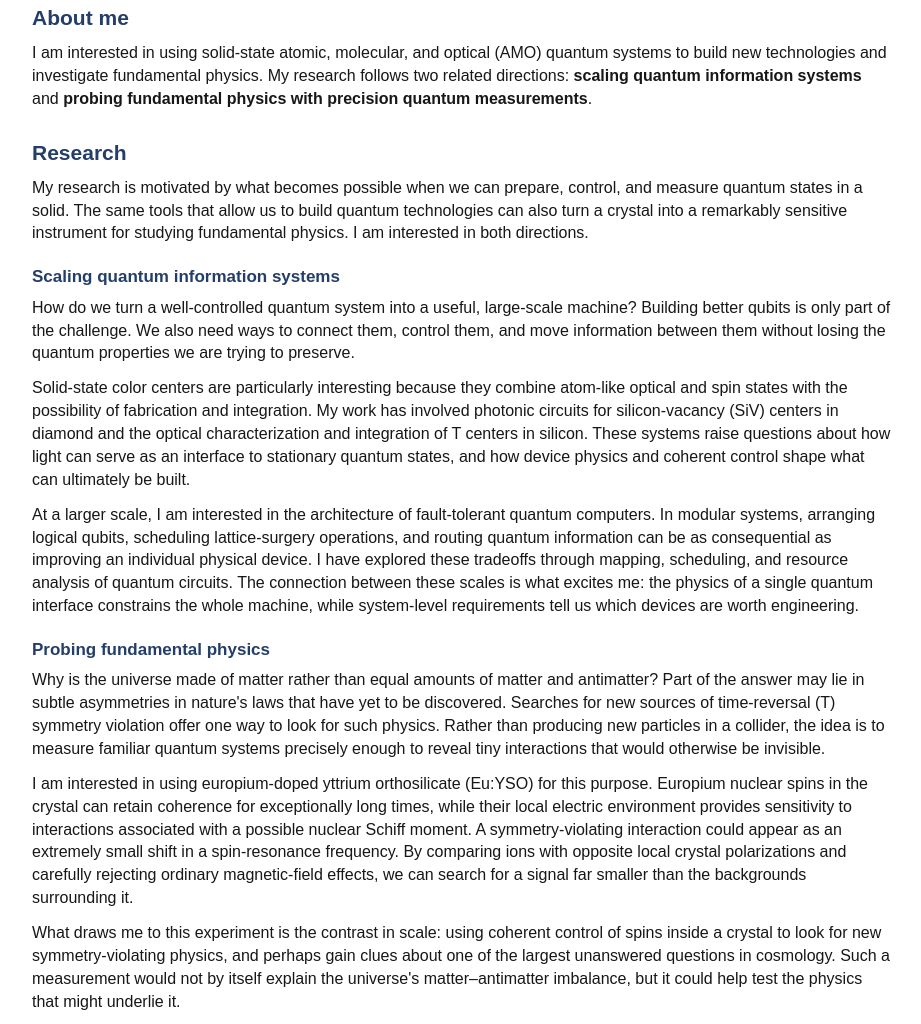
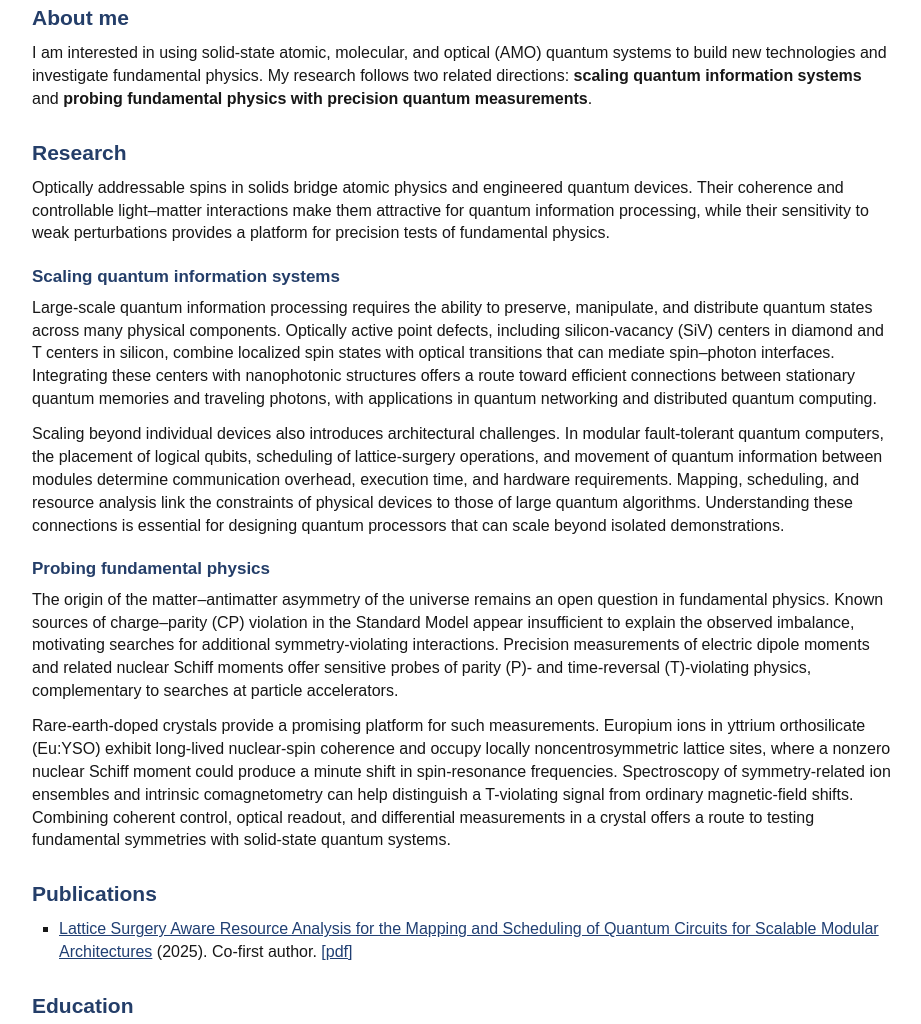
Before and after one commit to cam-qis/cam-qis.github.io, a plain HTML site: page index.html in a window 1280 px wide. Shown: the part 448-1472 px from the top of the page, without its empty margins (178-1099 px from the left). Drawn offline with Linux system fonts and the light colour scheme.

Commit message:
Add files via upload

```diff
--- a/index.html
+++ b/index.html
@@ -47,17 +47,15 @@
 
       <section id="research">
         <h2>Research</h2>
-        <p>My research is motivated by what becomes possible when we can prepare, control, and measure quantum states in a solid. The same tools that allow us to build quantum technologies can also turn a crystal into a remarkably sensitive instrument for studying fundamental physics. I am interested in both directions.</p>
+        <p>Optically addressable spins in solids bridge atomic physics and engineered quantum devices. Their coherence and controllable light–matter interactions make them attractive for quantum information processing, while their sensitivity to weak perturbations provides a platform for precision tests of fundamental physics.</p>
 
         <h3>Scaling quantum information systems</h3>
-        <p>How do we turn a well-controlled quantum system into a useful, large-scale machine? Building better qubits is only part of the challenge. We also need ways to connect them, control them, and move information between them without losing the quantum properties we are trying to preserve.</p>
-        <p>Solid-state color centers are particularly interesting because they combine atom-like optical and spin states with the possibility of fabrication and integration. My work has involved photonic circuits for silicon-vacancy (SiV) centers in diamond and the optical characterization and integration of T centers in silicon. These systems raise questions about how light can serve as an interface to stationary quantum states, and how device physics and coherent control shape what can ultimately be built.</p>
-        <p>At a larger scale, I am interested in the architecture of fault-tolerant quantum computers. In modular systems, arranging logical qubits, scheduling lattice-surgery operations, and routing quantum information can be as consequential as improving an individual physical device. I have explored these tradeoffs through mapping, scheduling, and resource analysis of quantum circuits. The connection between these scales is what excites me: the physics of a single quantum interface constrains the whole machine, while system-level requirements tell us which devices are worth engineering.</p>
+        <p>Large-scale quantum information processing requires the ability to preserve, manipulate, and distribute quantum states across many physical components. Optically active point defects, including silicon-vacancy (SiV) centers in diamond and T centers in silicon, combine localized spin states with optical transitions that can mediate spin–photon interfaces. Integrating these centers with nanophotonic structures offers a route toward efficient connections between stationary quantum memories and traveling photons, with applications in quantum networking and distributed quantum computing.</p>
+        <p>Scaling beyond individual devices also introduces architectural challenges. In modular fault-tolerant quantum computers, the placement of logical qubits, scheduling of lattice-surgery operations, and movement of quantum information between modules determine communication overhead, execution time, and hardware requirements. Mapping, scheduling, and resource analysis link the constraints of physical devices to those of large quantum algorithms. Understanding these connections is essential for designing quantum processors that can scale beyond isolated demonstrations.</p>
 
         <h3>Probing fundamental physics</h3>
-        <p>Why is the universe made of matter rather than equal amounts of matter and antimatter? Part of the answer may lie in subtle asymmetries in nature's laws that have yet to be discovered. Searches for new sources of time-reversal (T) symmetry violation offer one way to look for such physics. Rather than producing new particles in a collider, the idea is to measure familiar quantum systems precisely enough to reveal tiny interactions that would otherwise be invisible.</p>
-        <p>I am interested in using europium-doped yttrium orthosilicate (Eu:YSO) for this purpose. Europium nuclear spins in the crystal can retain coherence for exceptionally long times, while their local electric environment provides sensitivity to interactions associated with a possible nuclear Schiff moment. A symmetry-violating interaction could appear as an extremely small shift in a spin-resonance frequency. By comparing ions with opposite local crystal polarizations and carefully rejecting ordinary magnetic-field effects, we can search for a signal far smaller than the backgrounds surrounding it.</p>
-        <p>What draws me to this experiment is the contrast in scale: using coherent control of spins inside a crystal to look for new symmetry-violating physics, and perhaps gain clues about one of the largest unanswered questions in cosmology. Such a measurement would not by itself explain the universe's matter–antimatter imbalance, but it could help test the physics that might underlie it.</p>
+        <p>The origin of the matter–antimatter asymmetry of the universe remains an open question in fundamental physics. Known sources of charge–parity (CP) violation in the Standard Model appear insufficient to explain the observed imbalance, motivating searches for additional symmetry-violating interactions. Precision measurements of electric dipole moments and related nuclear Schiff moments offer sensitive probes of parity (P)- and time-reversal (T)-violating physics, complementary to searches at particle accelerators.</p>
+        <p>Rare-earth-doped crystals provide a promising platform for such measurements. Europium ions in yttrium orthosilicate (Eu:YSO) exhibit long-lived nuclear-spin coherence and occupy locally noncentrosymmetric lattice sites, where a nonzero nuclear Schiff moment could produce a minute shift in spin-resonance frequencies. Spectroscopy of symmetry-related ion ensembles and intrinsic comagnetometry can help distinguish a T-violating signal from ordinary magnetic-field shifts. Combining coherent control, optical readout, and differential measurements in a crystal offers a route to testing fundamental symmetries with solid-state quantum systems.</p>
       </section>
 
       <section id="publications">
```
